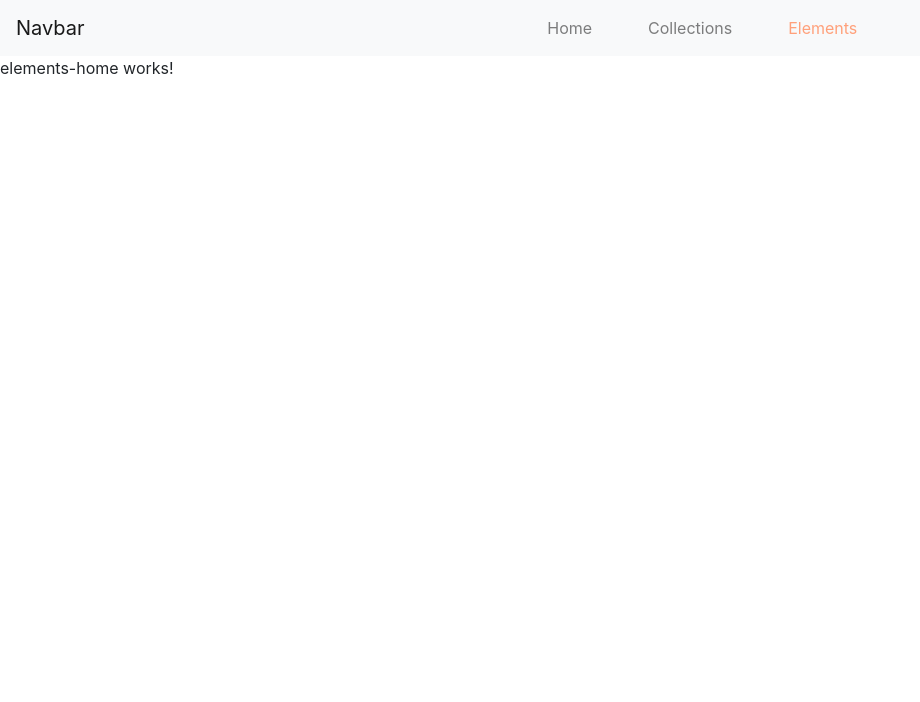
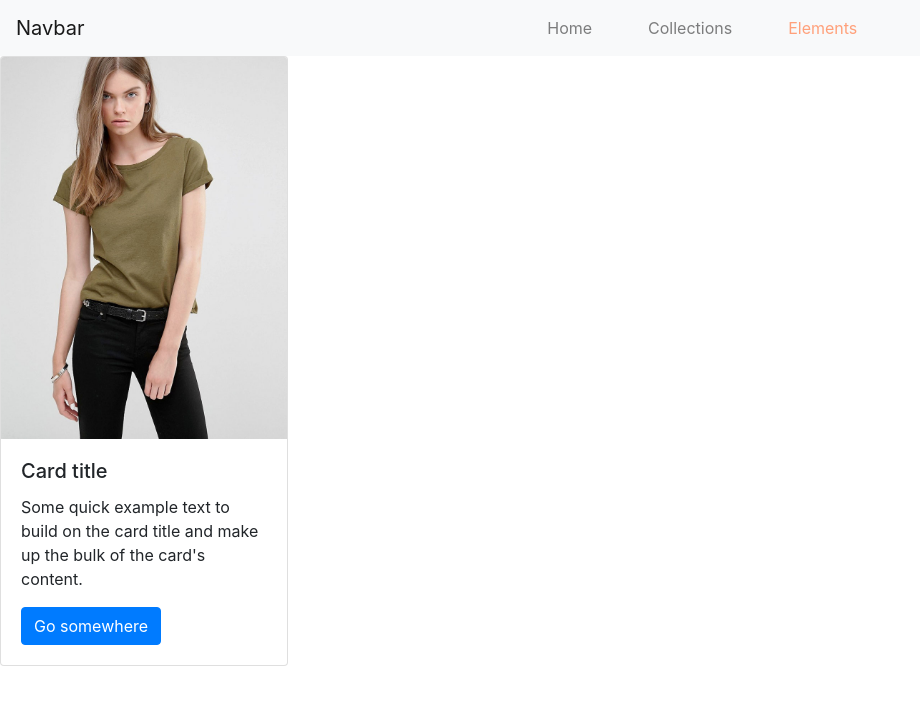
Before and after one commit to LavdrimSadiki/Angular2021, an Angular app: page /elements in a window 1280 px wide. Shown: the top 702 px of the page, without its empty margins (0-920 px from the left). Built offline with nearby package versions, Linux system fonts and the light colour scheme.

Commit message:
krijimi i elemt placeholder componentes tek elemtes module

```diff
--- a/src/app/elements/elements-home/elements-home.component.html
+++ b/src/app/elements/elements-home/elements-home.component.html
@@ -1 +1 @@
-<p>elements-home works!</p>
+<app-placeholder></app-placeholder>
--- a/src/app/elements/elements.module.ts
+++ b/src/app/elements/elements.module.ts
@@ -3,10 +3,11 @@ import { CommonModule } from '@angular/common';
 
 import { ElementsRoutingModule } from './elements-routing.module';
 import { ElementsHomeComponent } from './elements-home/elements-home.component';
+import { PlaceholderComponent } from './placeholder/placeholder.component';
 
 
 @NgModule({
-    declarations: [ElementsHomeComponent],
+    declarations: [ElementsHomeComponent, PlaceholderComponent],
     exports: [
         ElementsHomeComponent
     ],
--- /dev/null
+++ b/src/app/elements/placeholder/placeholder.component.html
@@ -0,0 +1,8 @@
+<div class="card" style="width: 18rem;">
+  <img src="assets/img/11_1.jpg" class="card-img-top" alt="...">
+  <div class="card-body">
+    <h5 class="card-title">Card title</h5>
+    <p class="card-text">Some quick example text to build on the card title and make up the bulk of the card's content.</p>
+    <a href="#" class="btn btn-primary">Go somewhere</a>
+  </div>
+</div>
--- /dev/null
+++ b/src/app/elements/placeholder/placeholder.component.ts
@@ -0,0 +1,15 @@
+import { Component, OnInit } from '@angular/core';
+
+@Component({
+  selector: 'app-placeholder',
+  templateUrl: './placeholder.component.html',
+  styleUrls: ['./placeholder.component.css']
+})
+export class PlaceholderComponent implements OnInit {
+
+  constructor() { }
+
+  ngOnInit(): void {
+  }
+
+}
```
Also changed, not shown: src/app/elements/placeholder/placeholder.component.css (added), src/assets/img/11_1.jpg (added), 1 other file (tests, documents, lock files or other folders).
